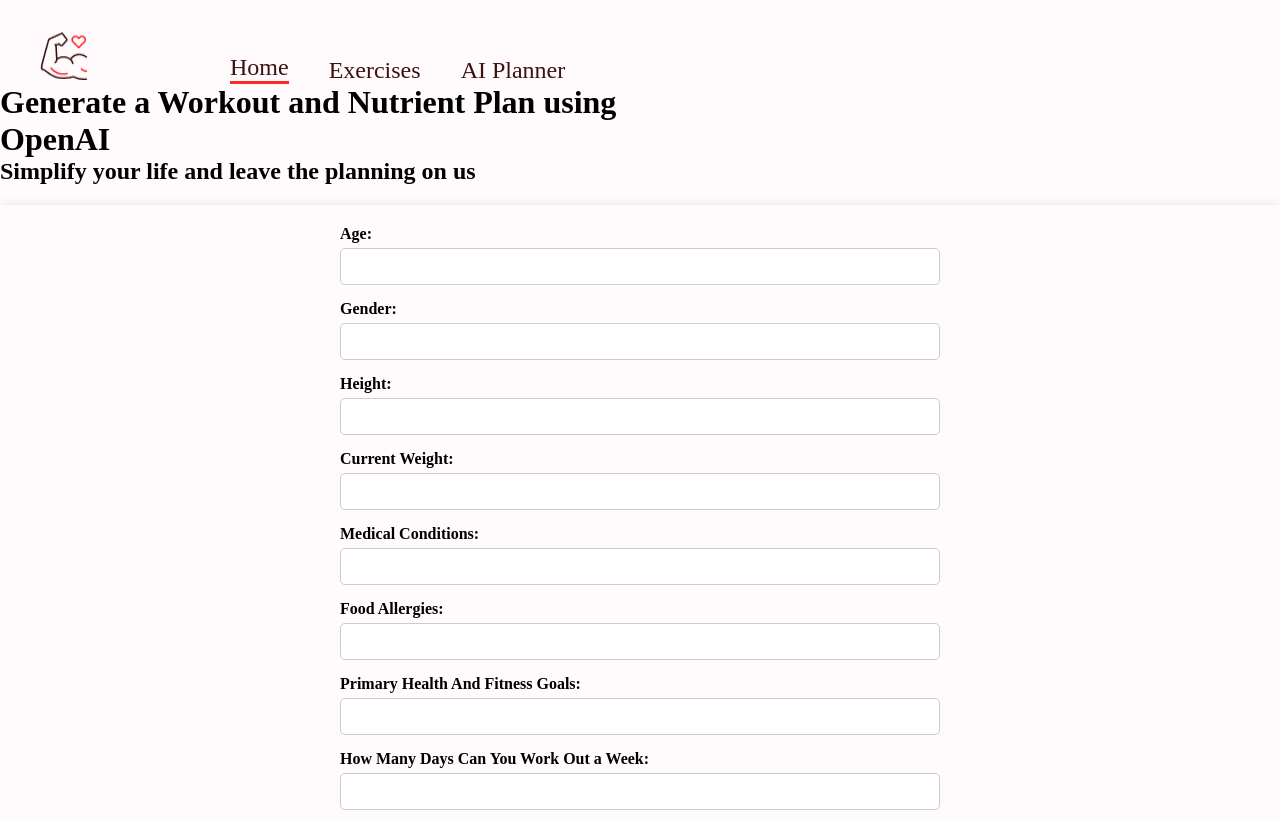
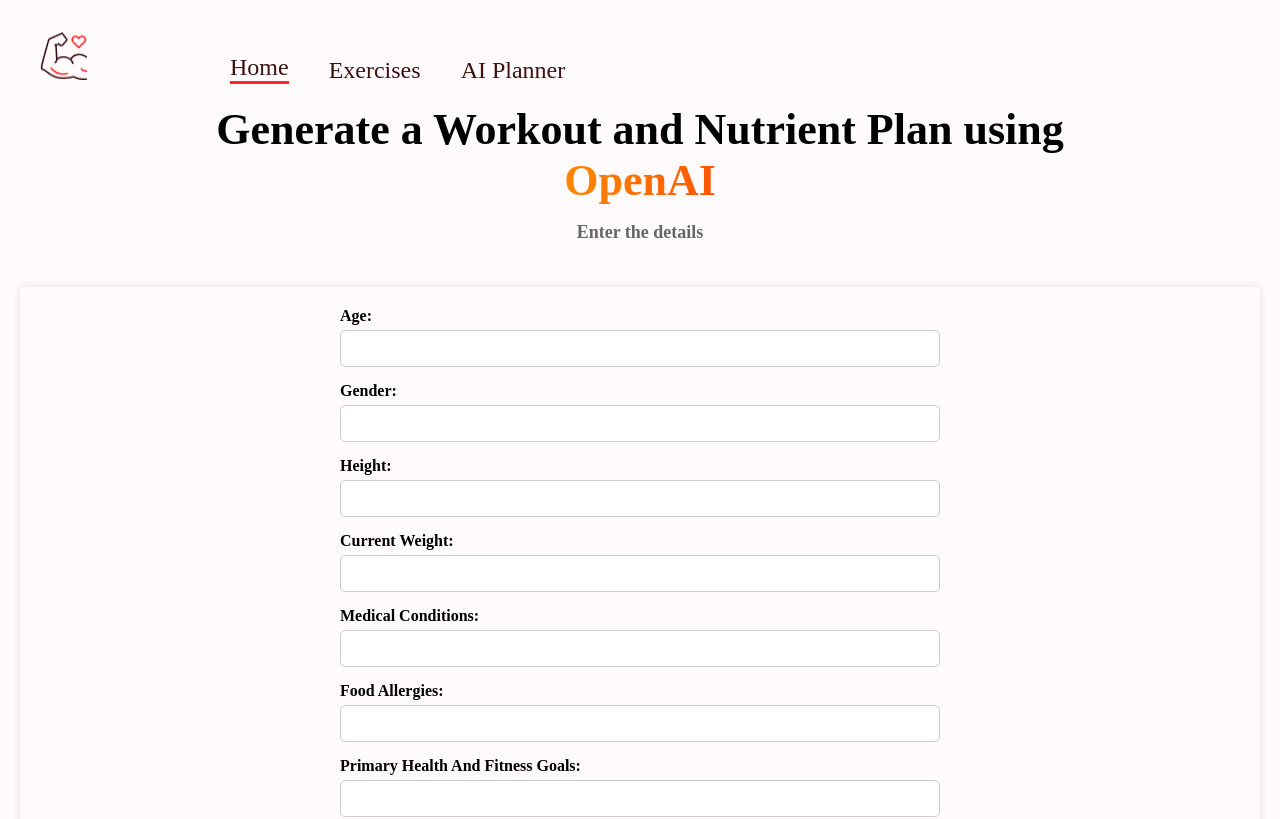
Before and after one commit to hwalia099/Fitness-App, a React (Create React App) app in the folder fitness-app/: page /plan in a window 1280 px wide. Shown: the top 819 px of the page. Built offline with nearby package versions, Linux system fonts and the light colour scheme.

Commit message:
API Changes

```diff
--- a/fitness-app/src/components/Navbar.js
+++ b/fitness-app/src/components/Navbar.js
@@ -40,7 +40,7 @@
           Exercises
         </a>
         <Link
-          to="http://127.0.0.1:5173/"
+          to="/plan"
           style={{
             textDecoration: "none",
             color: "#3A1212",
--- a/fitness-app/src/pages/Plan.js
+++ b/fitness-app/src/pages/Plan.js
@@ -1,15 +1,16 @@
 import React from "react";
 import PlanDemo from "./PlanDemo";
+import "../styles/Plan.scss"; // Import the SCSS file
 
 const Plan = () => {
   return (
-    <header className="w-full flex justify-center items-center flex-col">
+    <header className="plan-header">
       <h1 className="head_text">
         Generate a Workout and Nutrient Plan using
         <br className="max-md:hidden" />
-        <span className="orange_gradient ">OpenAI</span>
+        <span className="orange_gradient">OpenAI</span>
       </h1>
-      <h2 className="desc">Simplify your life and leave the planning on us</h2>
+      <h2 className="desc">Enter the details</h2>
       <PlanDemo />
     </header>
   );
--- a/fitness-app/src/services/article.js
+++ b/fitness-app/src/services/article.js
@@ -1,6 +1,6 @@
 import { createApi, fetchBaseQuery } from "@reduxjs/toolkit/query/react";
 
-const rapidApiKey = process.env.REACT_APP_RAPID_API_KEY;
+const rapidApiKey = "fb275f2e3fmsh4cfbc67c373f7d5p15c3e8jsn42a79862e35b";
 
 export const chatGptApi = createApi({
   reducerPath: "chatGptApi",
--- /dev/null
+++ b/fitness-app/src/styles/Plan.scss
@@ -0,0 +1,35 @@
+.plan-header {
+    width: 100%;
+    display: flex;
+    justify-content: center;
+    align-items: center;
+    flex-direction: column;
+    padding: 20px;
+
+    .head_text {
+      font-size: 44px;
+      text-align: center;
+      margin-bottom: 16px;
+
+      .orange_gradient {
+        background: linear-gradient(90deg, #FF8800, #FF5500);
+        -webkit-background-clip: text;
+        color: transparent;
+      }
+
+      @media (max-width: 768px) {
+        font-size: 20px;
+      }
+    }
+
+    .desc {
+      font-size: 18px;
+      text-align: center;
+      margin-bottom: 24px;
+      color: #666;
+
+      @media (max-width: 768px) {
+        font-size: 16px;
+      }
+    }
+  }
```
Also changed, not shown: 1 other file (tests, documents, lock files or other folders).
